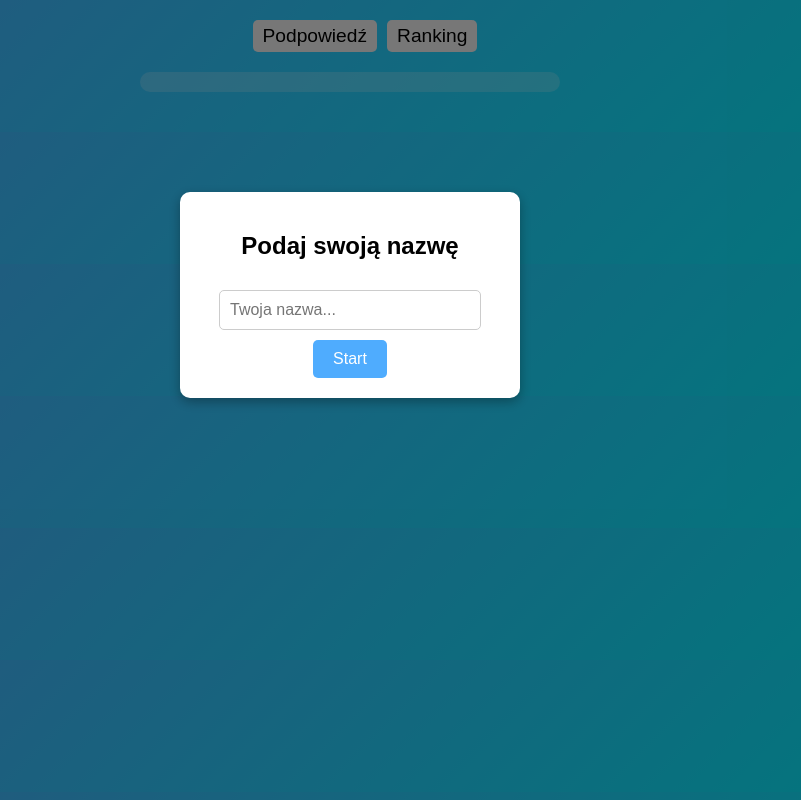
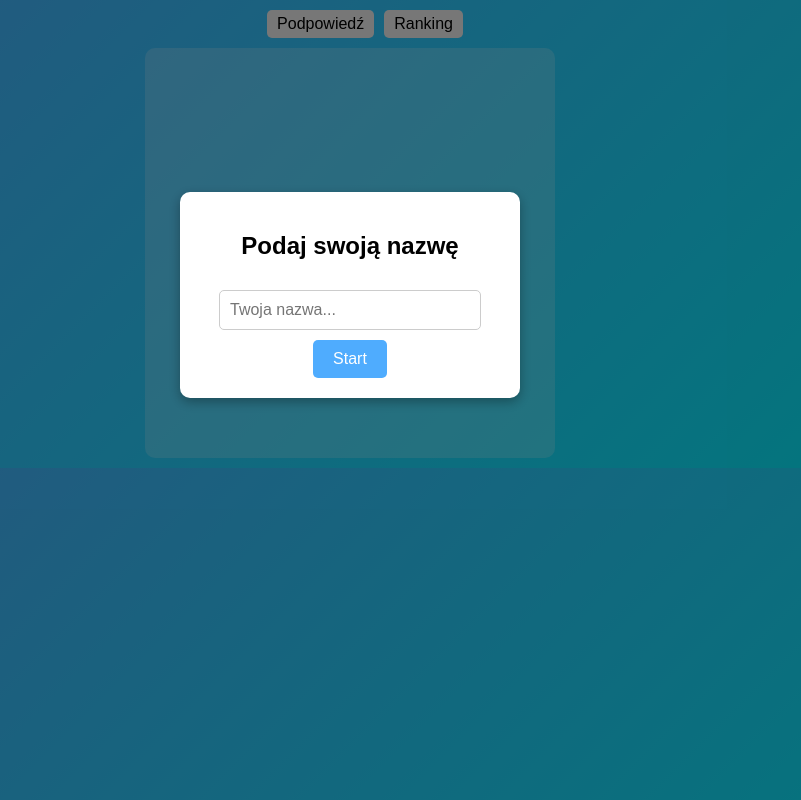
Before and after one commit to GrynaPlus/odkryj-emoji-bot-telegram, a plain HTML site: page index.html in a window 1280 px wide. Shown: the whole page, without its empty margins (290-1091 px from the left). Drawn offline with Linux system fonts and the light colour scheme.

Commit message:
Update style.css

```diff
--- a/style.css
+++ b/style.css
@@ -4,13 +4,13 @@ body {
   text-align: center;
   background: linear-gradient(135deg, #4facfe, #00f2fe);
   margin: 0;
-  padding: 20px;
+  padding: 10px;
 }
 
 /* Pasek informacji */
 #info-bar {
-  margin-bottom: 20px;
-  font-size: 1.2em;
+  margin-bottom: 10px;
+  font-size: 1em;
   color: #fff;
   display: flex;
   flex-wrap: wrap;
@@ -37,36 +37,37 @@ body {
   display: none;
 }
 
-/* Plansza gry – responsywna */
+/* Plansza gry – dopasowana do ekranu */
 #board {
-  width: 90%;
+  width: 90vw;
+  height: 90vw;
   max-width: 400px;
-  margin: 20px auto;
+  max-height: 400px;
+  margin: 0 auto;
   display: grid;
-  grid-template-columns: repeat(auto-fit, minmax(60px, 1fr));
-  grid-gap: 10px;
-  padding: 10px;
+  grid-template-columns: repeat(6, 1fr);
+  grid-template-rows: repeat(6, 1fr);
+  gap: 5px;
+  padding: 5px;
   border-radius: 10px;
   background: rgba(255, 255, 255, 0.2);
   transition: background 1s ease-in-out;
   position: relative;
 }
 
-/* Styl kafelka – zachowanie proporcji kwadratu */
+/* Styl kafelka – każdy kafelek wypełnia komórkę siatki */
 .tile {
   width: 100%;
+  height: 100%;
   position: relative;
   cursor: pointer;
-  padding-top: 100%; /* Utrzymanie kwadratowego kształtu */
 }
 
 /* Kontener wewnętrzny – flip card inner */
 .flip-card-inner {
   position: absolute;
-  top: 0;
-  left: 0;
-  right: 0;
-  bottom: 0;
+  width: 100%;
+  height: 100%;
   transition: transform 0.6s;
   transform-style: preserve-3d;
 }
@@ -95,7 +96,7 @@ body {
   display: flex;
   align-items: center;
   justify-content: center;
-  font-size: 2em;
+  font-size: 1.5em;
   transition: transform 0.6s, background-color 0.6s, box-shadow 0.6s;
   box-shadow: 0 4px 8px rgba(0, 0, 0, 0.1);
   background: linear-gradient(145deg, #e0f7fa, #80deea);
@@ -238,7 +239,7 @@ body {
   overflow-y: auto;
 }
 
-/* Media queries dla mniejszych ekranów */
+/* Media queries dla bardzo małych ekranów */
 @media (max-width: 480px) {
   #info-bar {
     flex-direction: column;
```
